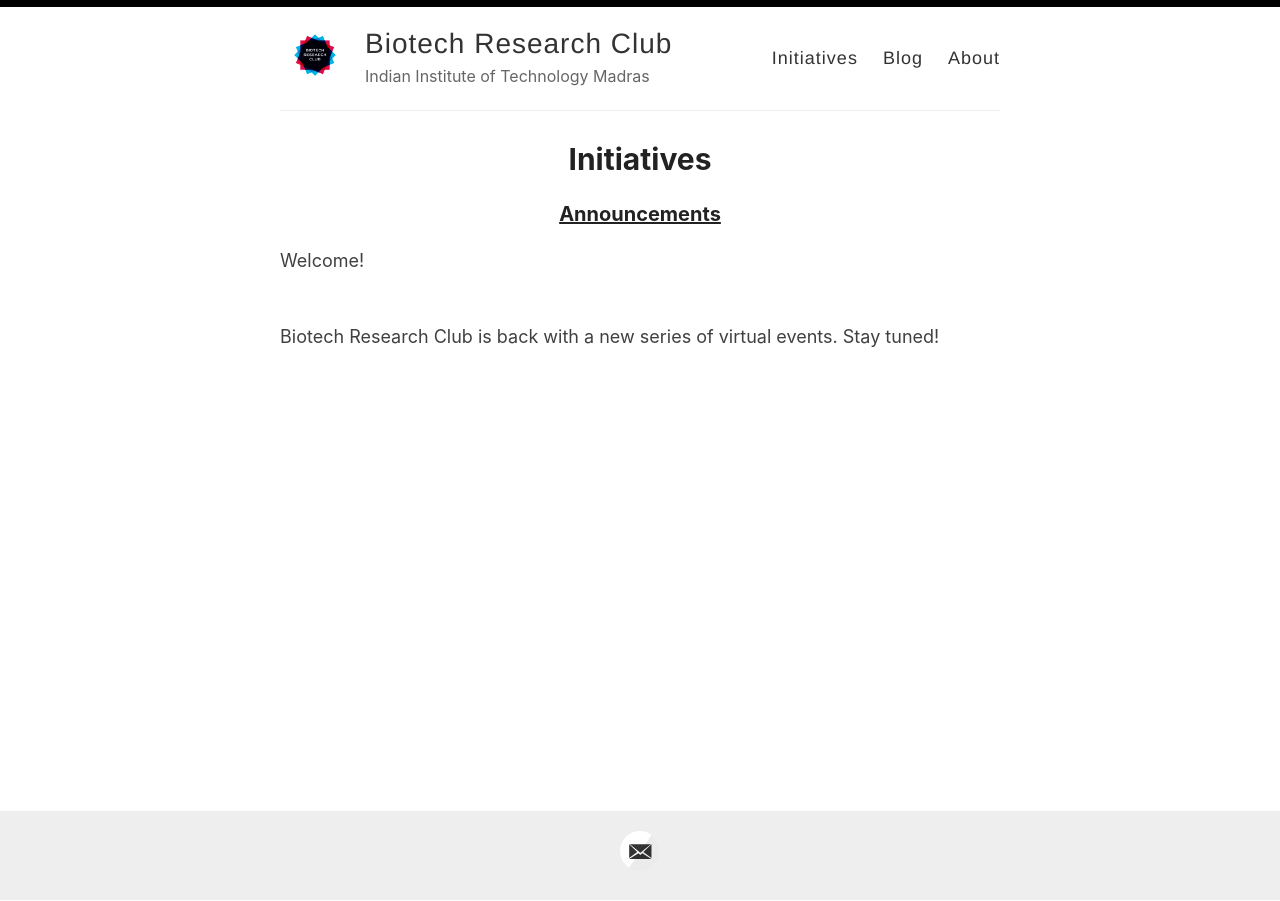
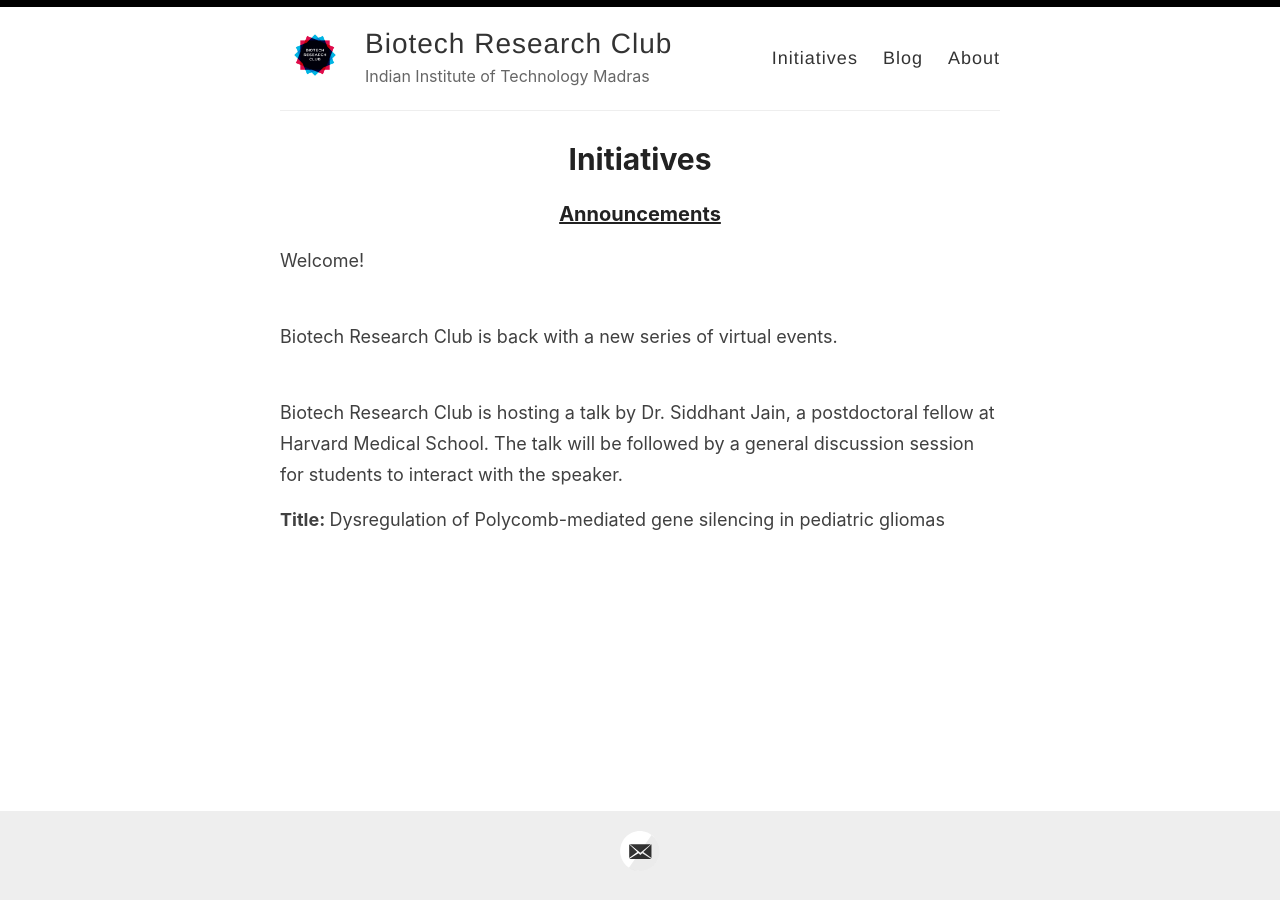
Before and after one commit to nehaswami16/biotechresearchclub, a Jekyll site: the page built from _pages/initiatives.md, in a window 1280 px wide. Built offline with Jekyll 4.4.1, drawn with Linux system fonts in a browser that asks for light colours.

Commit message:
Update initiatives.md

```diff
--- a/_pages/initiatives.md
+++ b/_pages/initiatives.md
@@ -8,4 +8,8 @@
 
 Welcome! <br><br>
 
-Biotech Research Club is back with a new series of virtual events. Stay tuned! <br><br>
+Biotech Research Club is back with a new series of virtual events.<br><br>
+
+Biotech Research Club is hosting a talk by Dr. Siddhant Jain, a postdoctoral fellow at Harvard Medical School. The talk will be followed by a general discussion session for students to interact with the speaker.
+
+<b> Title: </b> Dysregulation of Polycomb-mediated gene silencing in pediatric gliomas <br>
```
